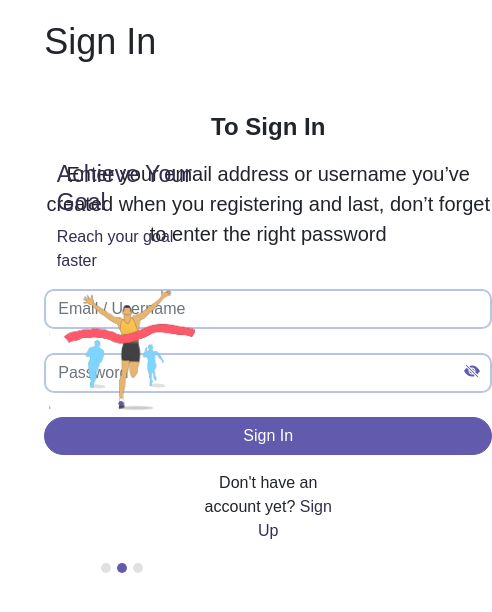
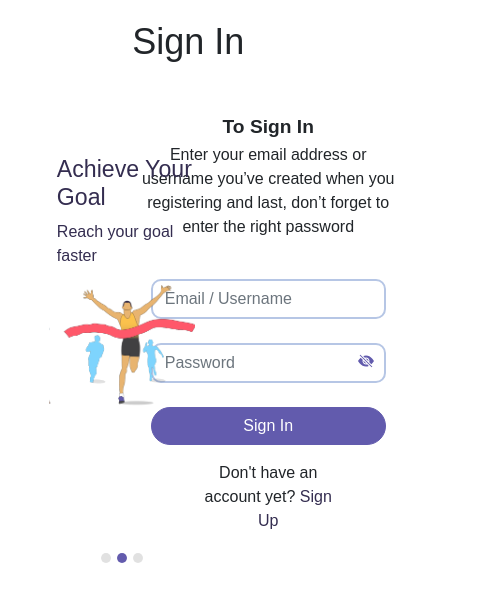
Before and after one commit to gilangsukmaw/remindme-notification, a React (Create React App) app: page / in a window 390 px wide. Shown: the top 612 px of the page, 492 px wide, since content can reach past the window. Built offline with nearby package versions, Linux system fonts and the light colour scheme.

Commit message:
responsice

```diff
--- a/src/Pages/SigninPage/Sign.css
+++ b/src/Pages/SigninPage/Sign.css
@@ -2,9 +2,19 @@
    font-family: 'Poppins', sans-serif;
    color: 'dark';
 }
-
+.SignUpBox{
+    margin-top: 5rem;
+}
 .InformationBox{
     width: 28rem;
+}
+.SignIn-Container{
+width: 28rem;
+margin-top: 3rem;
+}
+.SiginInform{
+    width: 28rem;
+
 }
 .SignIn-Container h3{
     font-size: 1.5rem;
@@ -17,7 +27,9 @@
     font-weight: 300;
     text-align: center;
 }
-
+.SignUp-Container {
+    width: 28rem;
+}
 .SignUp-Container p {
     font-size: 1.25rem;
     font-weight: 300;
@@ -51,3 +63,46 @@
      justify-content: center;
  }
  @import url('https://fonts.googleapis.com/css2?family=Poppins:wght@100;300&display=swap');
+
+ @media screen and (max-width: 1024px) {
+
+    .SignUpBox{
+        margin-top: 2rem;
+    }
+.SignUp-Container {
+        width: 17rem;
+        margin-top: 2rem;
+    }
+.InformationBox{
+    width: 17rem;
+}
+.SiginInform{
+    width: 100%;
+
+}
+.SignIn-Container{
+    width: 17rem;
+    margin-top: 3rem;
+}
+.SignIn-Container h3{
+    font-size: 1.2rem;
+    font-weight: 700;
+    margin-bottom: 0rem;
+}
+.SignIn-Container p{
+    font-size: 1rem;
+    font-weight: 300;
+    text-align: center;
+}
+
+.SignUp-Container p {
+    font-size: 1rem;
+    font-weight: 300;
+    text-align: center;
+}
+.SignUp-Container h3 {
+    font-size: 1.25rem;
+    font-weight: 700;
+    line-height: 2rem;
+}
+ }
--- a/src/Pages/SigninPage/SignIn.jsx
+++ b/src/Pages/SigninPage/SignIn.jsx
@@ -23,7 +23,7 @@ function SignIn() {
     return (
         <div>
             <h5 style={{fontSize:'2.25rem', fontWeight:'500'}}>Sign In</h5>
-            <div className='SignIn-Container d-flex align-items-center justify-content-center flex-column' style={{maxWidth:'28rem', marginTop:'3rem'}}>
+            <div className='SignIn-Container d-flex align-items-center justify-content-center flex-column'>
                 <h3 >
                     To Sign In
                 </h3>
@@ -32,8 +32,8 @@ function SignIn() {
                     enter the right password
                 </p>
                 <Form>
-                    <Form.Group className="mb-4 mt-4" controlId="formBasicEmail">
-                        <Form.Control style={{width:'28rem', borderRadius:'10px', border:'2px solid #B6C6E5'}}
+                    <Form.Group className="mb-4 mt-4 SiginInform" controlId="formBasicEmail">
+                        <Form.Control style={{ borderRadius:'10px', border:'2px solid #B6C6E5'}}
                             type="email" placeholder="Email / Username" />
                     </Form.Group>
 
--- a/src/Pages/SigninPage/SignUp.jsx
+++ b/src/Pages/SigninPage/SignUp.jsx
@@ -30,10 +30,10 @@ return (
 <>
 <div className='text-dark'>
     <h5 style={{fontSize:'2.25rem', fontWeight:'500'}}>Sign Up</h5>
-    <div className='SignUpBox ' style={{marginTop:'5rem',Width:'28rem'}}>
+    <div className='SignUpBox ' style={{Width:'28rem'}}>
 
         <div className='SignUp-Container d-flex align-items-center justify-content-center flex-column'
-            style={{maxWidth:'28rem'}}>
+            >
 
             {/* --------------------------------page one---------------------------------- */}
             {page === 1 ? <h3>
@@ -129,7 +129,10 @@ return (
 
                 {/* --------------------------------Button--------------------------------- */}
                 <div className='d-flex justify-content-between'>
-                    { page === 1 ? null : <Button variant="warning" onClick={()=> setPage(page-1)}
+                    { page === 1 ? <Button disabled variant="warning" onClick={()=> setPage(page-1)}
+                        style={{width:'45%', borderRadius:'35px'}}>
+                        Prev
+                    </Button>  : <Button variant="warning" onClick={()=> setPage(page-1)}
                         style={{width:'45%', borderRadius:'35px'}}>
                         Prev
                     </Button> }
```
